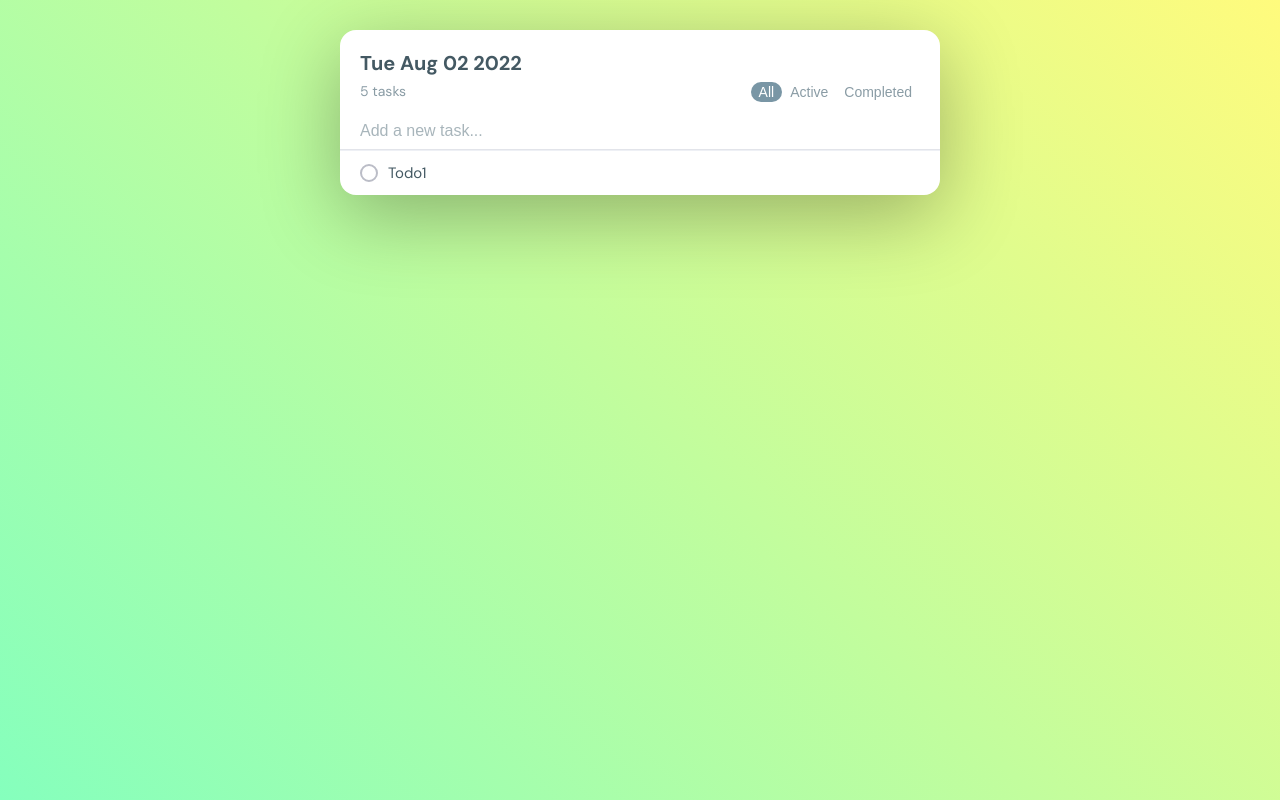
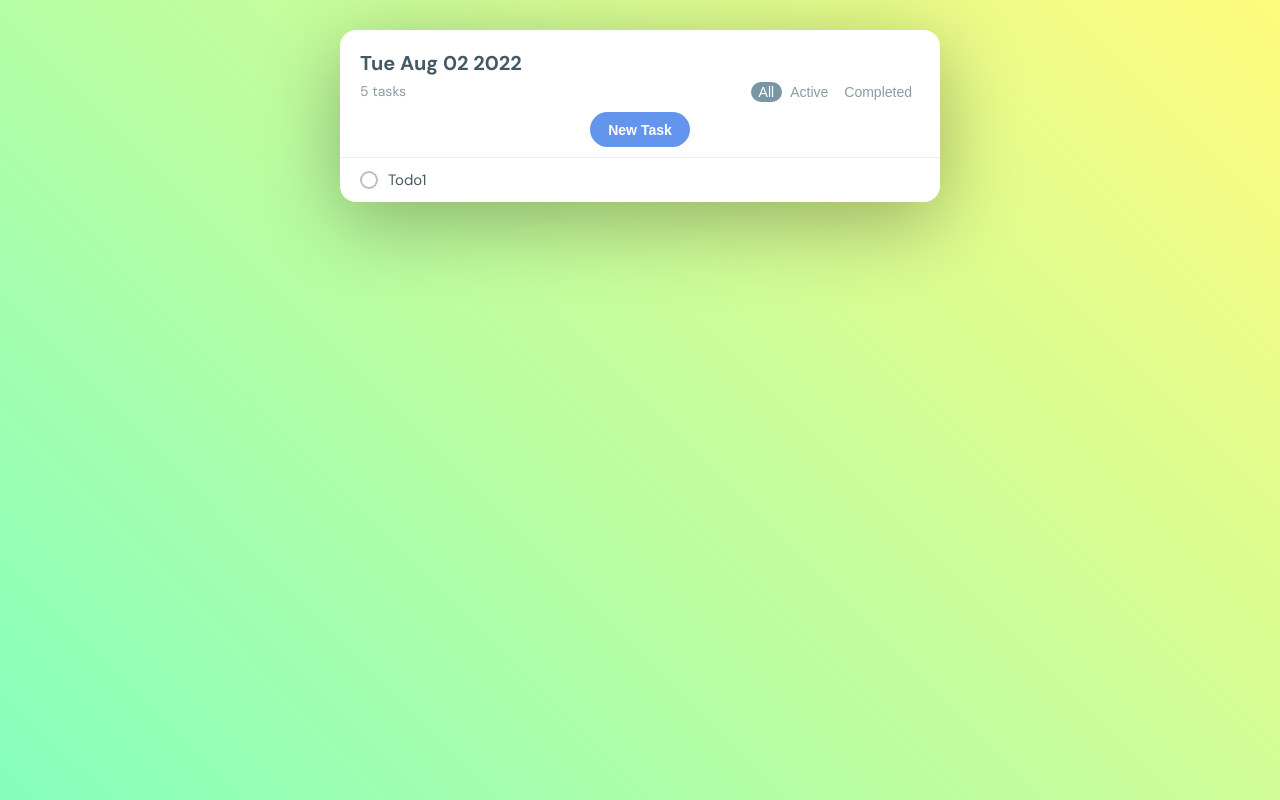
Before and after one commit to TheRiceCold/todo-app-mern, a React (Vite) app in the folder client/: page / in a window 1280 px wide. Built offline with nearby package versions, Linux system fonts and the light colour scheme.

Commit message:
form modal component

```diff
--- a/client/src/components/EditModal.tsx
+++ /dev/null
@@ -1,11 +0,0 @@
-import Modal from "./Modal";
-
-const EditModal = () => {
-  return (
-    <Modal>
-
-    </Modal>
-  );
-};
-
-export default EditModal;
--- /dev/null
+++ b/client/src/components/FormModal.tsx
@@ -0,0 +1,23 @@
+import Modal from "./Modal";
+
+interface IProps {
+  title: String;
+  handleClose: () => Dispatch<SetStateAction<boolean>>;
+};
+
+const FormModal = ({ title, handleClose }) => {
+  return (
+    <Modal
+      width={500}
+      height={400}
+      title={title}
+      handleClose={handleClose}
+    >
+      <form>
+        <input />
+      </form>
+    </Modal>
+  );
+};
+
+export default FormModal;
--- a/client/src/components/Header.tsx
+++ b/client/src/components/Header.tsx
@@ -38,9 +38,11 @@ const Header: FC = () => {
           ))}
         </div>
       </Tools>
-      <Form>
-        <input placeholder="Add a new task..." />
-      </Form>
+      <NewButton>
+        <button>
+          New Task
+        </button>
+      </NewButton>
     </header>
   );
 };
@@ -85,20 +87,42 @@ const FilterButton = styled.button<{ active?: boolean }>`
   }}
 `;
 
-const Form = styled.form`
+const NewButton = styled.div`
   display: flex;
-  margin-top: 10px;
-  input {
-    flex: 1;
-    color: #455963;
-    font-size: 16px;
-    padding: 10px 20px;
-    box-shadow: 0 -1px 0 #e2e4ea inset;
-    &::placeholder {
-      color: #a8b5bb;
-    }
-    &:focus {
-      box-shadow: 0 -1px 0 #bdcdd6 inset;
+  margin: 10px;
+  justify-content: center;
+  button {
+    color: #fff;
+    width: 100px;
+    height: 35px;
+    cursor: pointer;
+    font-size: 14px;
+    font-weight: 600;
+    border-radius: 20px;
+    transition: all 0.2s ease;
+    background: cornflowerblue;
+    &:hover {
+      background: none;
+      color: cornflowerblue;
+      border: 2px solid cornflowerblue;
     }
   }
-`;
+`
+
+// const Form = styled.form`
+//   display: flex;
+//   margin-top: 10px;
+//   input {
+//     flex: 1;
+//     color: #455963;
+//     font-size: 16px;
+//     padding: 10px 20px;
+//     box-shadow: 0 -1px 0 #e2e4ea inset;
+//     &::placeholder {
+//       color: #a8b5bb;
+//     }
+//     &:focus {
+//       box-shadow: 0 -1px 0 #bdcdd6 inset;
+//     }
+//   }
+// `;
--- a/client/src/components/Modal.tsx
+++ b/client/src/components/Modal.tsx
@@ -40,7 +40,6 @@ export default Modal;
 const Title = styled.h1`
   display: inline-block;
   text-align: center;
-  margin-top: 4px;
   font-size: 18px;
 `;
 
--- a/client/src/components/TaskList.tsx
+++ b/client/src/components/TaskList.tsx
@@ -2,12 +2,20 @@ import styled from "styled-components";
 import { FC, useState } from "react";
 
 import AlertDialog from "./AlertDialog";
-import EditModal from "./EditModal";
+import EditModal from "./FormModal";
 import TaskItem from "./TaskItem";
 
 const TaskList: FC = () => {
   const [openDeleteAlert, setOpenDeleteAlert] = useState<boolean>(false);
   const [openEditModal, setOpenEditModal] = useState<boolean>(false);
+
+  const handleEdit = () => {
+    console.log("edit");
+  };
+
+  const handleDelete = () => {
+    console.log("delete");
+  };
 
   return (
     <Container>
@@ -19,12 +27,17 @@ const TaskList: FC = () => {
       />
       {openDeleteAlert &&
         <AlertDialog
+          handleClick={handleDelete}
+          handleClose={() => setOpenDeleteAlert(false)}
           title="Are you sure you want to delete this task?"
-          handleClick={() => console.log("delete")}
-          handleClose={() => setOpenDeleteAlert(false)}
         />
       }
-      {openEditModal && <EditModal /> }
+      {openEditModal &&
+        <EditModal
+          handleSubmit={handleEdit}
+          handleClose={() => setOpenEditModal(false)}
+        />
+      }
     </Container>
   );
 };
```
Also changed, not shown: client/src/constants/todoInputs.ts (added).
